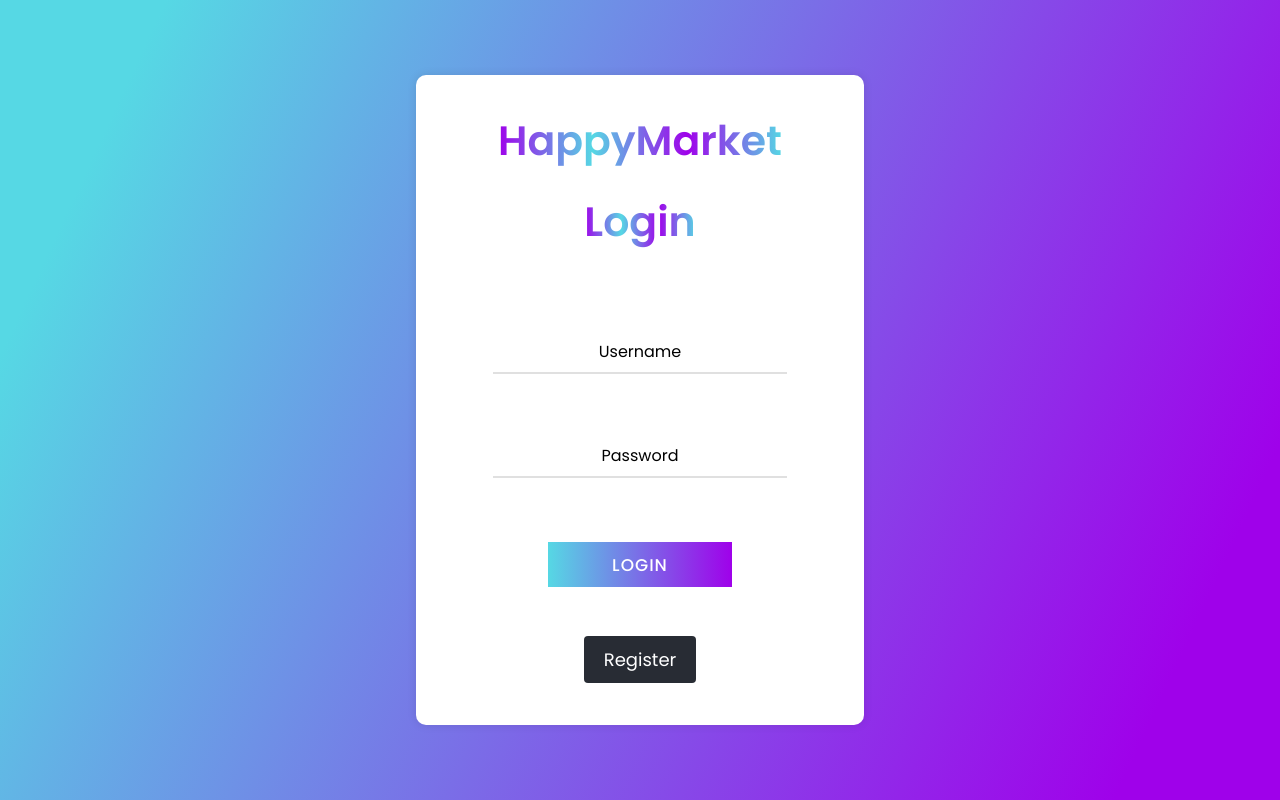
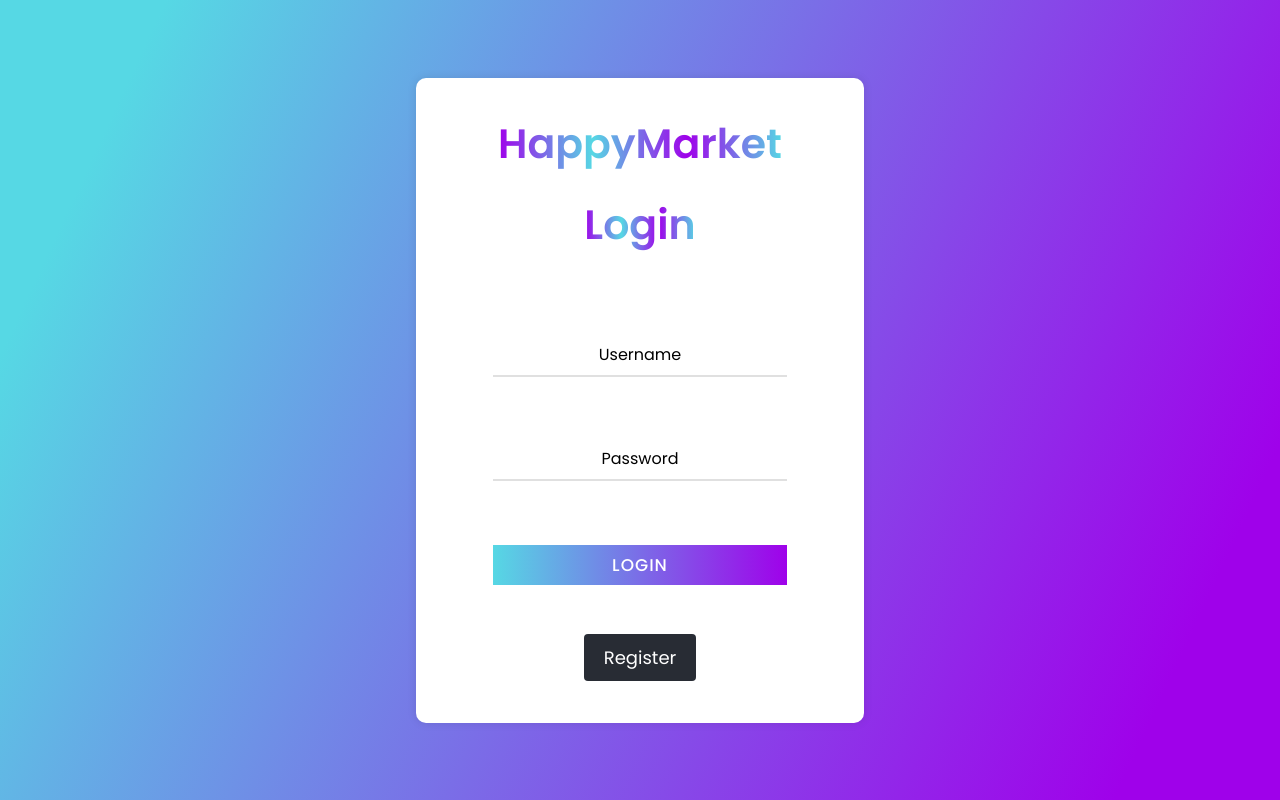
Before and after one commit to Lfav07/happymart, a React (Create React App) app in the folder frontend/happymart/: page /login in a window 1280 px wide. Built offline with nearby package versions, Linux system fonts and the light colour scheme.

Commit message:
Button rework

```diff
--- a/frontend/happymart/src/pages/css/UserLoginPage.css
+++ b/frontend/happymart/src/pages/css/UserLoginPage.css
@@ -1,6 +1,6 @@
 @import url('https://fonts.googleapis.com/css?family=Poppins:400,500,600,700&display=swap');
 
-*{
+* {
   margin: 0;
   padding: 0;
   outline: none;
@@ -8,88 +8,77 @@
   font-family: 'Poppins', sans-serif;
 }
 
-body{
+body {
   padding: 10px;
   font-family: 'Poppins', sans-serif;
   background: linear-gradient(115deg, #56d8e4 10%, #9f01ea 90%);
   display: flex;
   justify-content: center;
   align-items: center;
-  min-height: 100vh; /* Centers the container vertically */
-  text-align: center; /* Centers all text inside */
+  min-height: 100vh;
+  text-align: center;
 }
 
-.container{
+.container {
   width: 100%;
-  max-width: 600px; /* Controls the maximum width of the container */
+  max-width: 600px;
   background: #fff;
   padding: 25px 40px 10px 40px;
-  box-shadow: 0px 0px 10px rgba(0,0,0,0.1);
+  box-shadow: 0px 0px 10px rgba(0, 0, 0, 0.1);
   display: flex;
   flex-direction: column;
-  align-items: center; /* Centers content inside the container */
+  align-items: center;
 }
 
-.container .text, .container .happytext {
+.container .text,
+.container .happytext {
   font-size: 41px;
   font-weight: 600;
   background: -webkit-linear-gradient(right, #56d8e4, #9f01ea, #56d8e4, #9f01ea);
   -webkit-background-clip: text;
   -webkit-text-fill-color: transparent;
-  text-align: center;  /* Center-aligns the text */
+  text-align: center;
 }
 
-.container form{
+.container form {
   padding: 30px 0 0 0;
   width: 100%;
   display: flex;
   flex-direction: column;
-  align-items: center; /* Center-aligns form elements */
+  align-items: center;
 }
 
-.container form .form-row{
+.container form .form-row {
   display: flex;
   justify-content: center;
   width: 100%;
   margin: 32px 0;
 }
 
-form .form-row .input-data{
-  width: 80%; /* Adjust input width to 80% */
+form .form-row .input-data {
+  width: 80%;
   height: 40px;
   margin: 0 20px;
   position: relative;
 }
 
-form .form-row .textarea{
-  height: 70px;
-}
-
-.input-data input,
-.textarea textarea{
+.input-data input {
   display: block;
   width: 100%;
   height: 100%;
   border: none;
   font-size: 17px;
-  border-bottom: 2px solid rgba(0,0,0, 0.12);
+  border-bottom: 2px solid rgba(0, 0, 0, 0.12);
 }
 
 .input-data input:focus ~ label,
-.textarea textarea:focus ~ label,
-.input-data input:valid ~ label,
-.textarea textarea:valid ~ label{
+.input-data input:valid ~ label {
   transform: translateY(-20px);
   font-size: 14px;
   color: #3498db;
 }
 
-.textarea textarea{
-  resize: none;
-  padding-top: 10px;
-}
-
-.input-data label{
+.input-data label {
   position: absolute;
   pointer-events: none;
   bottom: 10px;
@@ -97,20 +86,14 @@ form .form-row .textarea{
   transition: all 0.3s ease;
 }
 
-.textarea label{
-  width: 100%;
-  bottom: 40px;
-  background: #fff;
-}
-
-.input-data .underline{
+.input-data .underline {
   position: absolute;
   bottom: 0;
   height: 2px;
   width: 100%;
 }
 
-.input-data .underline:before{
+.input-data .underline:before {
   position: absolute;
   content: "";
   height: 2px;
@@ -122,20 +105,19 @@ form .form-row .textarea{
 }
 
 .input-data input:focus ~ .underline:before,
-.input-data input:valid ~ .underline:before,
-.textarea textarea:focus ~ .underline:before,
-.textarea textarea:valid ~ .underline:before{
+.input-data input:valid ~ .underline:before {
   transform: scale(1);
 }
 
-.submit-btn .input-data{
+.submit-btn .input-data {
     overflow: hidden;
-  height: 45px!important;
-  width: 50%!important;
+    height: 50px;
+    width: 100%;
     text-align: center;
+    position: relative;
 }
 
-.submit-btn .input-data .inner{
+.submit-btn .input-data .inner {
     height: 100%;
     width: 300%;
     position: absolute;
@@ -144,11 +126,11 @@ form .form-row .textarea{
     transition: all 0.4s;
 }
 
-.submit-btn .input-data:hover .inner{
+.submit-btn .input-data:hover .inner {
     left: 0;
 }
 
-.submit-btn .input-data input{
+.submit-btn .input-data input {
     background: none;
     border: none;
     color: #fff;
@@ -159,23 +141,27 @@ form .form-row .textarea{
     cursor: pointer;
     position: relative;
     z-index: 2;
+    height: 100%;
+    padding: 0;
+    width: 100%;
 }
 
+
 @media (max-width: 700px) {
-  .container .text{
+  .container .text {
     font-size: 30px;
   }
-  .container form{
+  .container form {
     padding: 10px 0 0 0;
   }
-  .container form .form-row{
+  .container form .form-row {
     display: block;
   }
-  form .form-row .input-data{
-    margin: 35px 0!important;
-    width: 100%!important;
+  form .form-row .input-data {
+    margin: 35px 0 !important;
+    width: 100% !important;
   }
-  .submit-btn .input-data{
-    width: 100%!important;
+  .submit-btn .input-data {
+    width: 100% !important;
   }
 }
```
Lines whose indentation alone changed are shown as unchanged.
